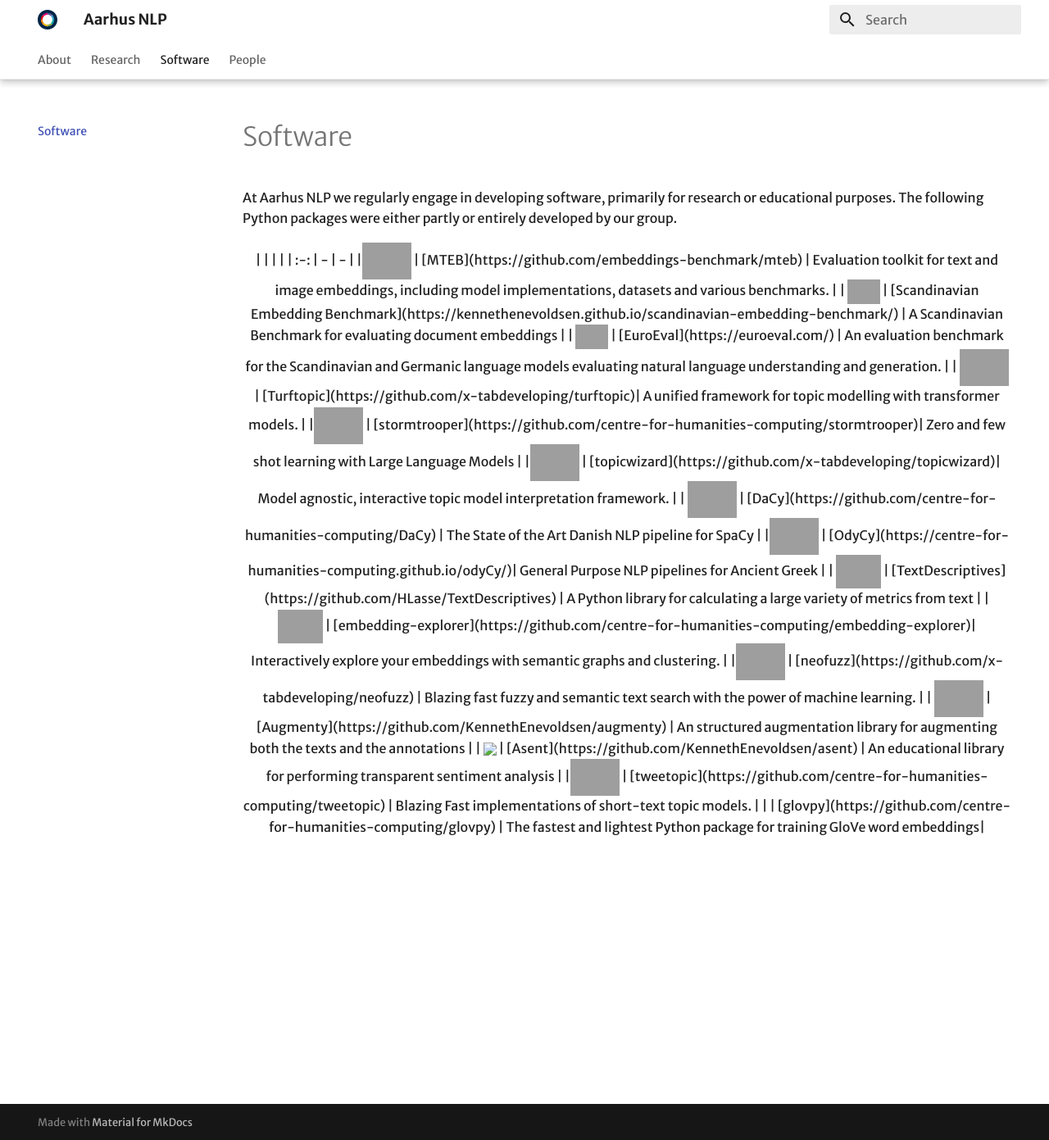
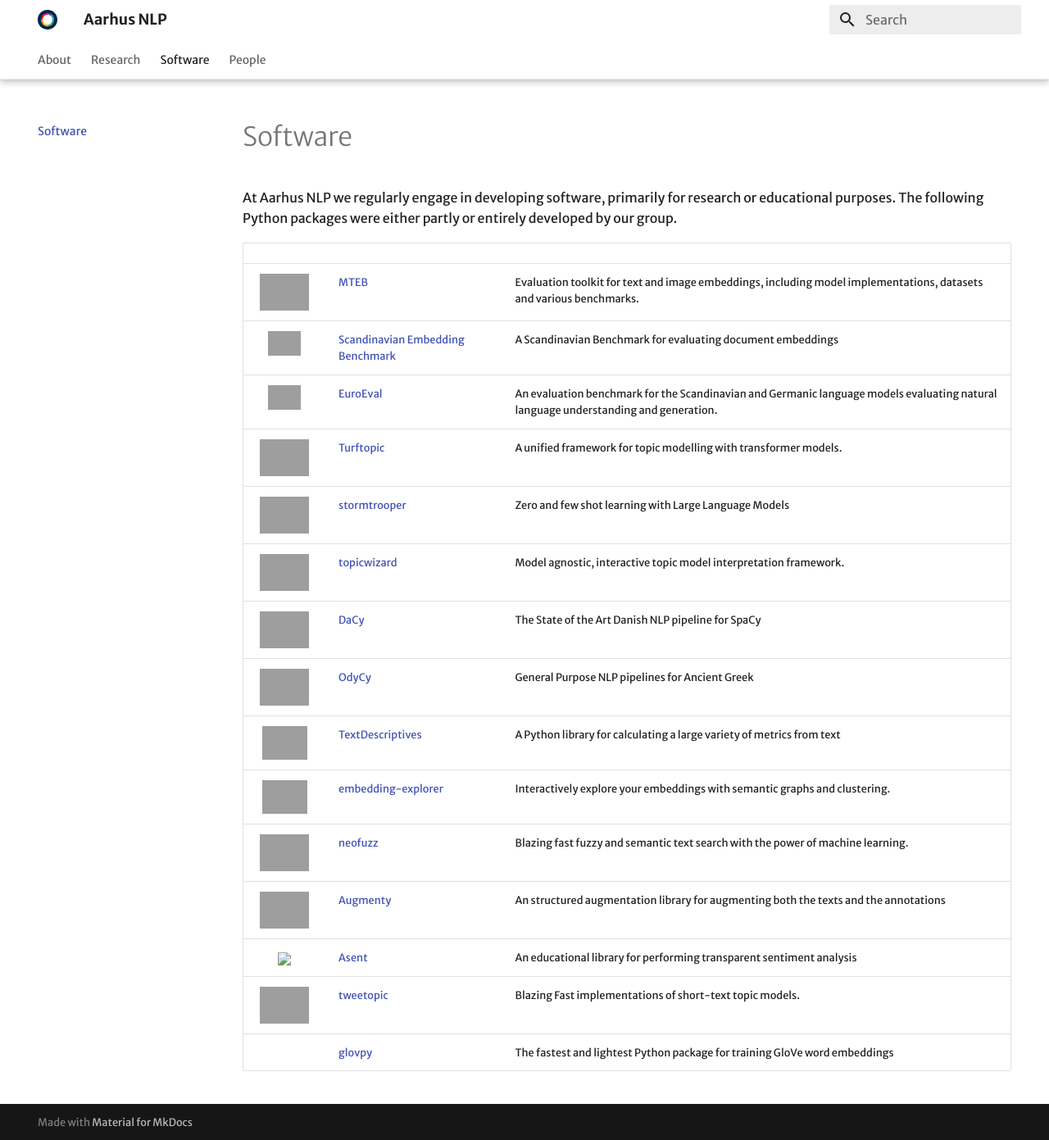
Before and after one commit to centre-for-humanities-computing/aarhusnlp-webpage, an MkDocs documentation site: the page built from docs/software.md, in a window 1280 px wide and 1391 px high, cut to the strip 0-1391 px from the top of the window. Shown: the whole strip at 82% size. Built offline with MkDocs 1.6.1 and Material for MkDocs 9.7.7, drawn with Linux system fonts in a browser that asks for light colours; grey boxes are pictures that could not be loaded.

Commit message:
Add CI for auto-publishing documentation and minor fixes (#8)
* added ci for auto-publishing docs

* make sure that table can render

* remove top header as it negatively influence reader experience on phones

* adding missing dep

* add pandoc to ci

* testing with sudo

```diff
--- a/docs/software.md
+++ b/docs/software.md
@@ -3,7 +3,6 @@
 At Aarhus NLP we regularly engage in developing software, primarily for research or educational purposes.
 The following Python packages were either partly or entirely developed by our group.
 
-<center>
 
 |  | |  |
 | :-: | - | - |
@@ -22,5 +21,3 @@
 | <img align="center" width="60" src="https://raw.githubusercontent.com/KennethEnevoldsen/asent/refs/heads/main/docs/_static/favicon.ico"> | [Asent](https://github.com/KennethEnevoldsen/asent) | An educational library for performing  transparent sentiment analysis |
 |<img align="center" width="60"  src="https://github.com/centre-for-humanities-computing/tweetopic/raw/main/docs/_static/icon.svg"> | [tweetopic](https://github.com/centre-for-humanities-computing/tweetopic) | Blazing Fast implementations of short-text topic models. |
 | | [glovpy](https://github.com/centre-for-humanities-computing/glovpy) | The fastest and lightest Python package for training GloVe word embeddings|
-
-</center>
```
Also changed, not shown: docs/index.md (+3 -17 lines), 3 other files.
